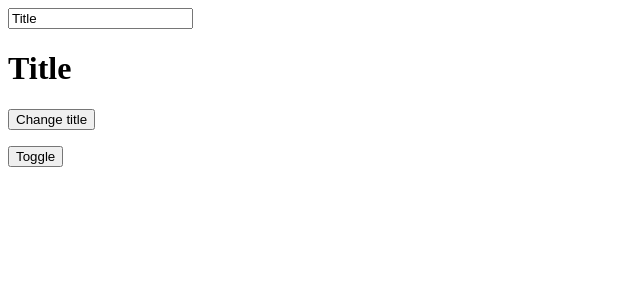
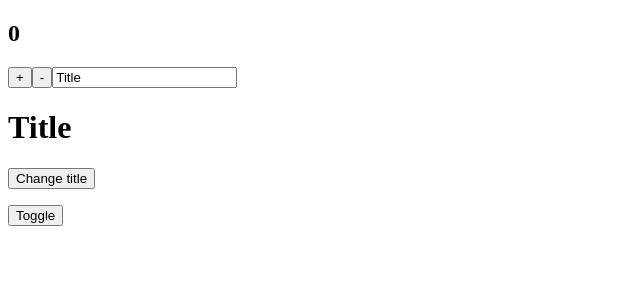
Before and after one commit to samolevich/reactapp, a React (Create React App) app: page / in a window 1280 px wide. Shown: the top 300 px of the page, without its empty margins (0-640 px from the left). Built offline with nearby package versions, Linux system fonts and the light colour scheme; the HTML template or start-up script is replaced by a standard one.

Commit message:
add Counter component

```diff
--- a/src/App.js
+++ b/src/App.js
@@ -1,5 +1,6 @@
 import React, { Component } from 'react';
 import Item from './Components/Item';
+import Counter from './Components/Counter';
 
 export class App extends Component {
   state = {
@@ -37,6 +38,7 @@ export class App extends Component {
 
     return (
       <div>
+        <Counter />
         <input type='text' onChange={this.inputChange} value={this.state.title} />
         <h1>{this.state.title}</h1>
         <button onClick={() => this.changeTitle('main')}>Change title</button>
--- /dev/null
+++ b/src/Components/Counter.jsx
@@ -0,0 +1,27 @@
+import React, { Component } from 'react';
+
+export class Counter extends Component {
+  state = {
+    counter: 0,
+  };
+
+  addCounter = () => {
+    this.setState({ counter: this.state.counter + 1 });
+  };
+
+  subCounter = () => {
+    this.setState({ counter: this.state.counter - 1 });
+  };
+
+  render() {
+    return (
+      <>
+        <h2>{this.state.counter}</h2>
+        <button onClick={this.addCounter}>+</button>
+        <button onClick={this.subCounter}>-</button>
+      </>
+    );
+  }
+}
+
+export default Counter;
```
